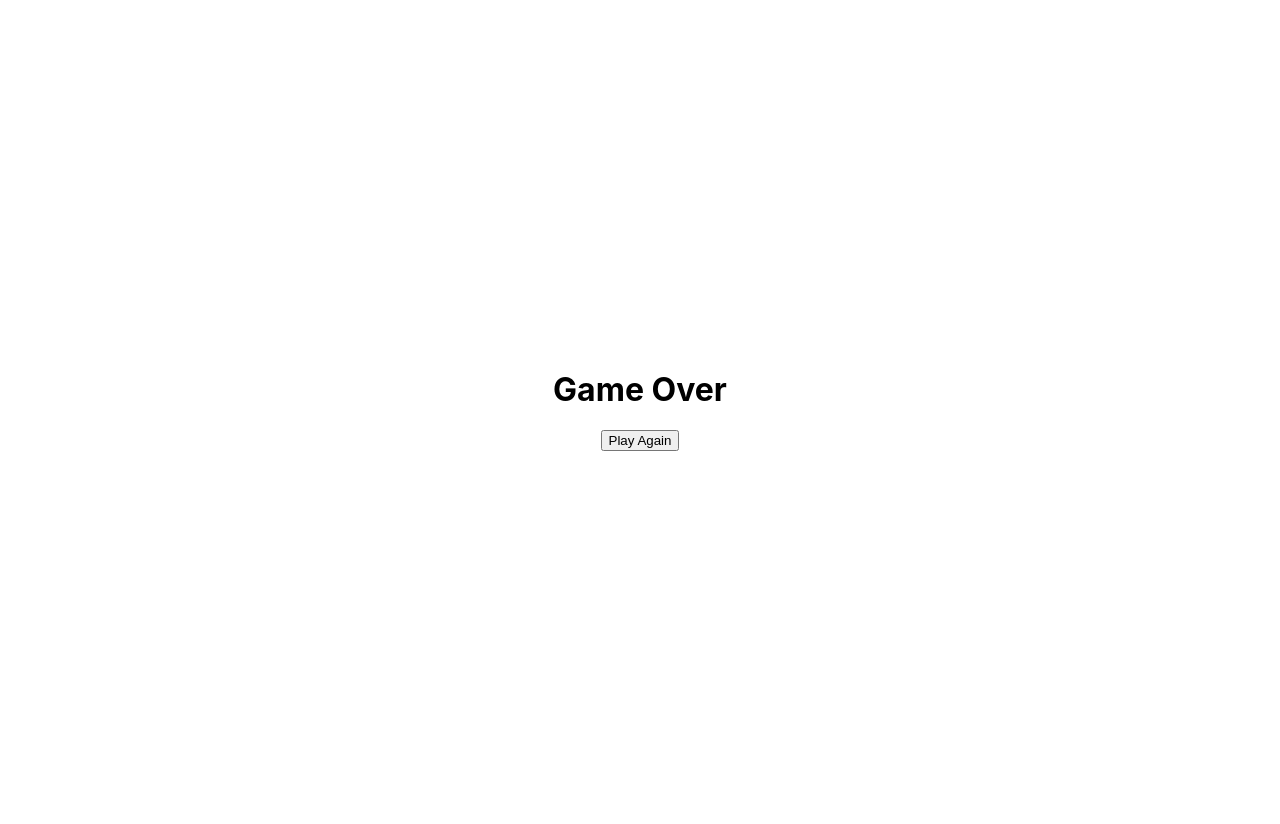
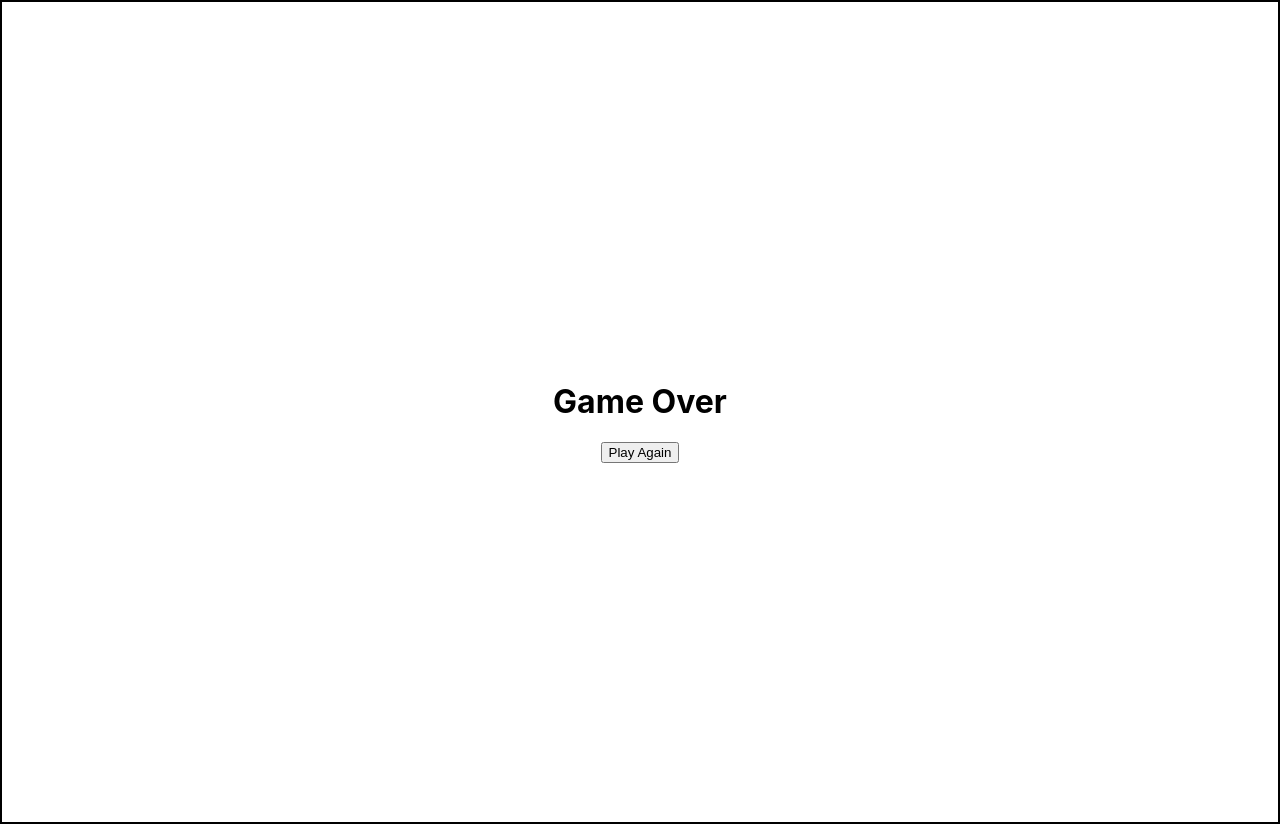
Before and after one commit to eduardomanrique/tests, a React (Create React App) app: page /snake-game in a window 1280 px wide. Before the commit the page ends 800 px from the top, so only its background shows below. Built offline with nearby package versions, Linux system fonts and the light colour scheme.

Commit message:
Remove grid lines from Snake game

```diff
--- a/src/Snake.css
+++ b/src/Snake.css
@@ -13,7 +13,7 @@
 .cell {
   width: 20px;
   height: 20px;
-  border: 1px solid #ddd;
+  background-color: transparent;
 }
 
 .snake {
@@ -33,3 +33,9 @@
   background-color: red;
   border-radius: 50%;
 }
+
+/* Add border to the entire game area */
+.Snake {
+  border: 2px solid black;
+  padding: 10px;
+}
```
